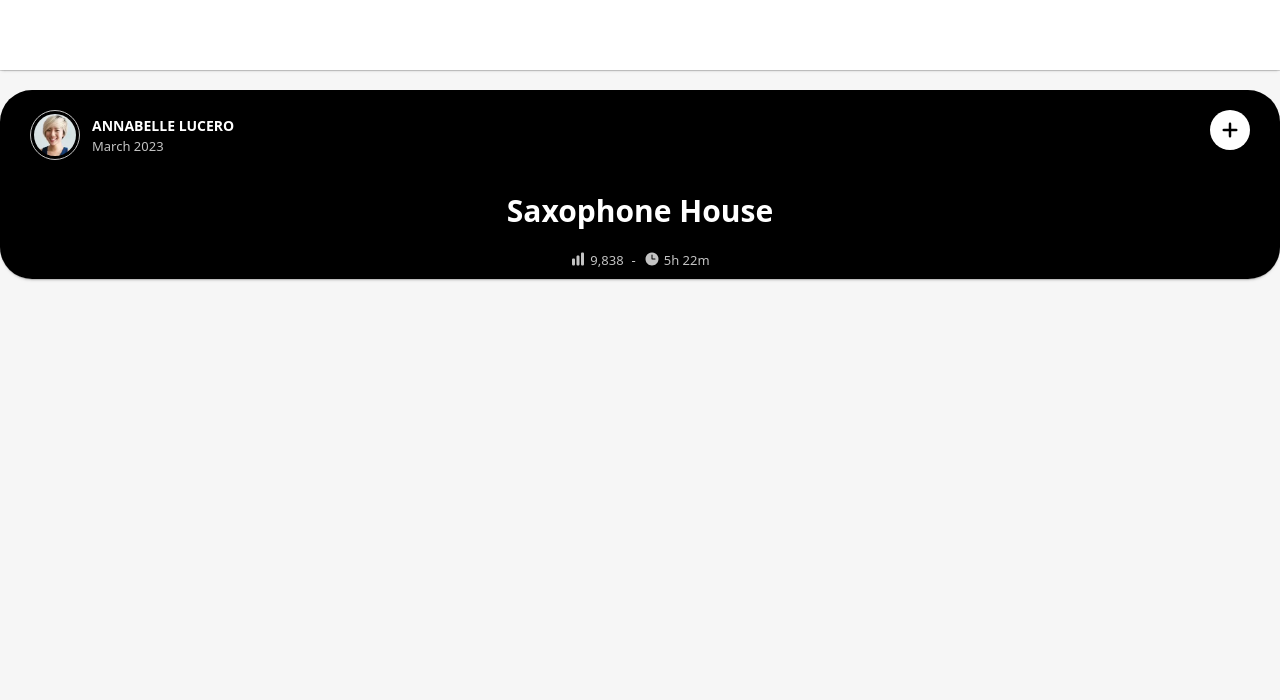
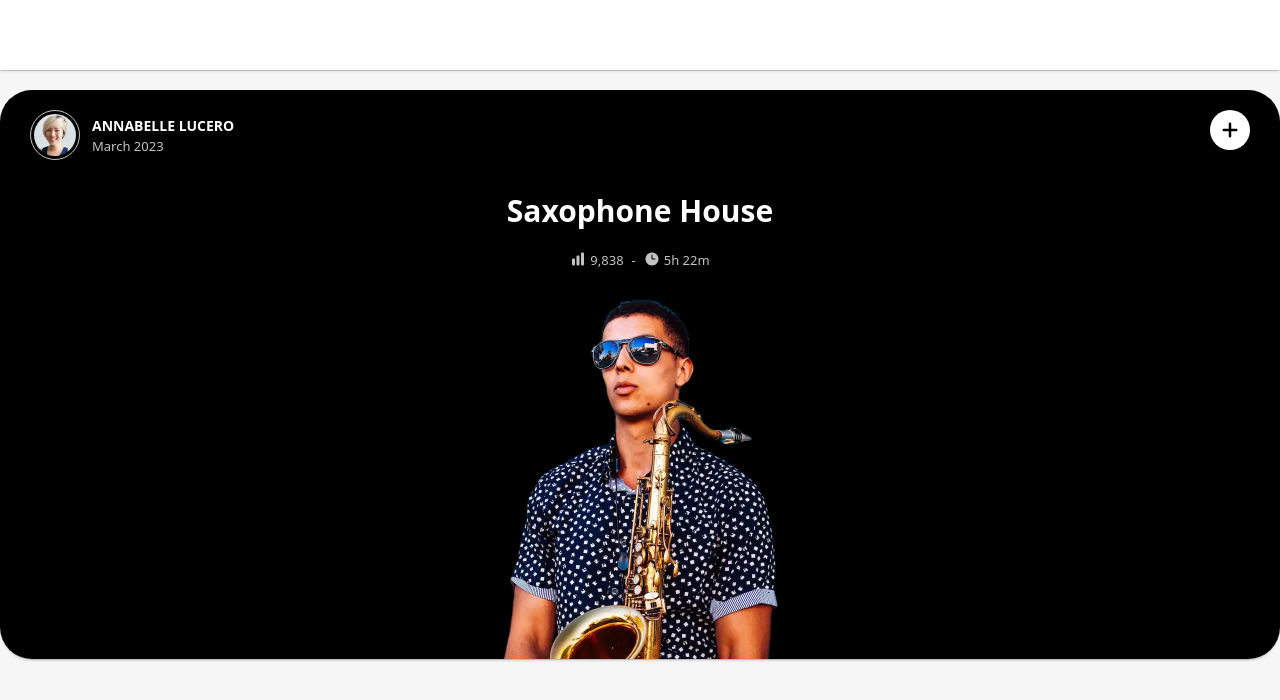
Before and after one commit to khangtrannn/angular-music-playlist, an Angular app: page / in a window 1280 px wide. Shown: the top 700 px of the page. Built offline with nearby package versions, Linux system fonts and the light colour scheme.

Commit message:
feat(): add card media

```diff
--- a/src/app/app.component.ts
+++ b/src/app/app.component.ts
@@ -1,6 +1,6 @@
 import { ChangeDetectionStrategy, Component } from '@angular/core';
 import { RouterOutlet } from '@angular/router';
-import { HeaderComponent } from './ui/header.component';
+import { HeaderComponent } from './shared/ui/header.component';
 
 @Component({
   selector: 'app-root',
--- a/src/app/features/homepage/homepage-layout.component.ts
+++ b/src/app/features/homepage/homepage-layout.component.ts
@@ -1,5 +1,5 @@
 import { ChangeDetectionStrategy, Component } from "@angular/core";
-import { HeaderComponent } from "../../ui/header.component";
+import { HeaderComponent } from "../../shared/ui/header.component";
 import { PlaylistsComponent } from "./playlists/playlists.component";
 
 @Component({
--- /dev/null
+++ b/src/app/features/homepage/ui/card-media/card-media.component.html
@@ -0,0 +1,31 @@
+<div
+  class="card-media"
+  [style.--marginTop]="media().type === 'image' ? '20px' : 0"
+>
+  @if (media().type === 'image') {
+    <img
+      class="playlist-image"
+      [src]="media().url"
+      [alt]="title()"
+      [width]="media().width"
+      [height]="media().height"
+    />
+  } @else {
+    <div data-persist-container="true">
+      <video
+        loop
+        muted
+        autoplay
+        playsinline
+        class="playlist-image"
+        data-persist="true"
+        [width]="media().width"
+        [height]="media().height"
+      >
+        <source [src]="media().url" type="video/mp4" />
+      </video>
+    </div>
+  }
+
+  <!-- PlayerControls -->
+</div>
--- /dev/null
+++ b/src/app/features/homepage/ui/card-media/card-media.component.scss
@@ -0,0 +1,22 @@
+.card-media {
+  position: relative;
+  display: flex;
+  justify-content: center;
+  margin-top: var(--marginTop);
+  width: 100%;
+}
+
+.card-media .card-media-overlay {
+  position: absolute;
+  bottom: 0;
+  left: 0;
+  right: 0;
+  height: 120px;
+  background: linear-gradient(to top, var(--backgroundColor), transparent);
+  border-radius: 2rem;
+}
+
+.card-media img {
+  display: block;
+  max-height: 360px;
+}
--- /dev/null
+++ b/src/app/features/homepage/ui/card-media/card-media.component.ts
@@ -0,0 +1,15 @@
+import { ChangeDetectionStrategy, Component, OnInit, input } from '@angular/core';
+import { Media } from '../../../../playlists.model';
+
+@Component({
+  selector: 'app-card-media',
+  templateUrl: './card-media.component.html',
+  styleUrls: ['./card-media.component.scss'],
+  changeDetection: ChangeDetectionStrategy.OnPush,
+  standalone: true,
+})
+export class CardMediaComponent {
+  title = input.required<string>();
+  backgroundColor = input.required<string>();
+  media = input.required<Media>();
+}
--- a/src/app/features/homepage/ui/card/card.component.html
+++ b/src/app/features/homepage/ui/card/card.component.html
@@ -18,4 +18,6 @@
   <h2 class="playlist-title">{{ playlist().title }}</h2>
 
   <app-card-stats [stats]="playlist().stats" />
+
+  <app-card-media [media]="playlist().media" [title]="playlist().title" [backgroundColor]="playlist().backgroundColor" />
 </a>
--- a/src/app/features/homepage/ui/card/card.component.ts
+++ b/src/app/features/homepage/ui/card/card.component.ts
@@ -2,13 +2,14 @@ import { ChangeDetectionStrategy, Component, input } from '@angular/core';
 import { Playlist } from '../../../../playlists.model';
 import { CardHeaderComponent } from '../card-header/card-header.component';
 import { CardStatsComponent } from '../card-stats/card-stats.component';
+import { CardMediaComponent } from '../card-media/card-media.component';
 
 @Component({
   selector: 'app-card',
   templateUrl: './card.component.html',
   styleUrls: ['./card.component.scss'],
   standalone: true,
-  imports: [CardHeaderComponent, CardStatsComponent],
+  imports: [CardHeaderComponent, CardStatsComponent, CardMediaComponent],
   changeDetection: ChangeDetectionStrategy.OnPush,
 })
 export class CardComponent {
```
Also changed, not shown: src/app/playlists.model.ts (+8 -6 lines), src/app/shared/ui/header.component.html (renamed from src/app/ui/header.component.html), src/app/shared/ui/header.component.scss (renamed from src/app/ui/header.component.scss), src/app/shared/ui/header.component.ts (renamed from src/app/ui/header.component.ts).
